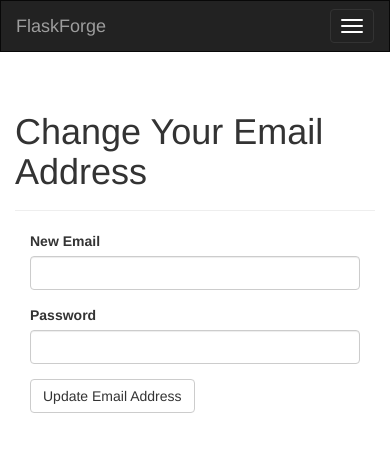
After one commit to mahmoudnasser1561/FlaskForge, a Flask app: page /auth/change_email in a window 390 px wide. The commit adds this page. Shown: the top 452 px of the page. Run offline with Flask 3, Linux system fonts and the light colour scheme; the visitor is signed in with stand-in values (Sample User, id 1); data comes from the database, SQL or seed files in the repository; some libraries are stand-ins or nearby versions.

Commit message:
added change email

```diff
--- a/App/auth/forms.py
+++ b/App/auth/forms.py
@@ -37,3 +37,13 @@ class ChangePasswordForm(FlaskForm):
     password2 = PasswordField('Confirm new password',
                               validators=[DataRequired()])
     submit = SubmitField('Update Password')
+
+class ChangeEmailForm(FlaskForm):
+    email = StringField('New Email', validators=[DataRequired(), Length(1, 64),
+                                                 Email()])
+    password = PasswordField('Password', validators=[DataRequired()])
+    submit = SubmitField('Update Email Address')
+
+    def validate_email(self, field):
+        if User.query.filter_by(email=field.data.lower()).first():
+            raise ValidationError('Email already registered.')
--- a/App/auth/views.py
+++ b/App/auth/views.py
@@ -1,6 +1,6 @@
 from flask import render_template, redirect, request, url_for, flash
 from flask_login import login_user, logout_user, login_required, current_user
-from .forms import LoginForm, RegistrationForm, ChangePasswordForm
+from .forms import LoginForm, RegistrationForm, ChangePasswordForm, ChangeEmailForm
 from ..models import User
 from . import auth
 from ..email import send_email
@@ -94,3 +94,31 @@ def change_password():
         else:
             flash('Invalid password.')
     return render_template("auth/change_password.html", form=form)
+
+@auth.route('/change_email', methods=['GET', 'POST'])
+@login_required
+def change_email_request():
+    form = ChangeEmailForm()
+    if form.validate_on_submit():
+        if current_user.verify_password(form.password.data):
+            new_email = form.email.data.lower()
+            token = current_user.generate_email_change_token(new_email)
+            send_email(new_email, 'Confirm your email address',
+                       'auth/email/change_email',
+                       user=current_user, token=token)
+            flash('An email with instructions to confirm your new email '
+                  'address has been sent to you.')
+            return redirect(url_for('main.index'))
+        else:
+            flash('Invalid email or password.')
+    return render_template("auth/change_email.html", form=form)
+
+@auth.route('/change_email/<token>')
+@login_required
+def change_email(token):
+    if current_user.change_email(token):
+        db.session.commit()
+        flash('Your email address has been updated.')
+    else:
+        flash('Invalid request.')
+    return redirect(url_for('main.index'))
--- /dev/null
+++ b/App/templates/auth/change_email.html
@@ -0,0 +1,13 @@
+{% extends "base.html" %}
+{% import "bootstrap/wtf.html" as wtf %}
+
+{% block title %}Flasky - Change Email Address{% endblock %}
+
+{% block page_content %}
+<div class="page-header">
+    <h1>Change Your Email Address</h1>
+</div>
+<div class="col-md-4">
+    {{ wtf.quick_form(form) }}
+</div>
+{% endblock %}
--- a/App/templates/base.html
+++ b/App/templates/base.html
@@ -38,6 +38,7 @@
                     </a>
                     <ul class="dropdown-menu">
                         <li><a href="{{ url_for('auth.change_password') }}">Change Password</a></li>
+                        <li><a href="{{ url_for('auth.change_email_request') }}">Change Email</a></li>
                     </ul>
                 </li>
                 {% else %}
```
